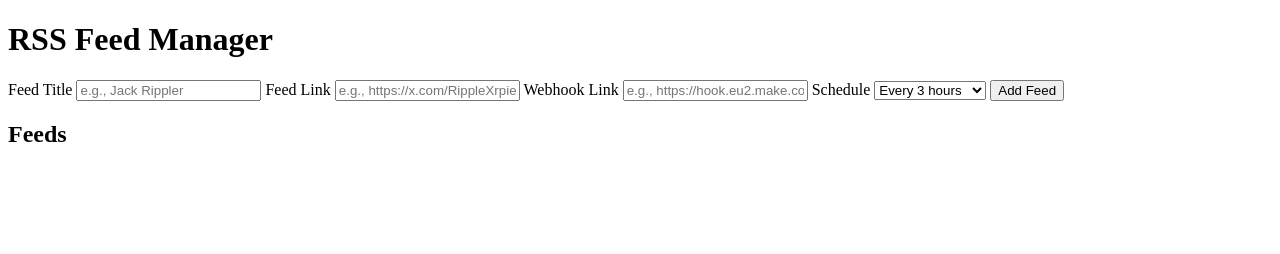
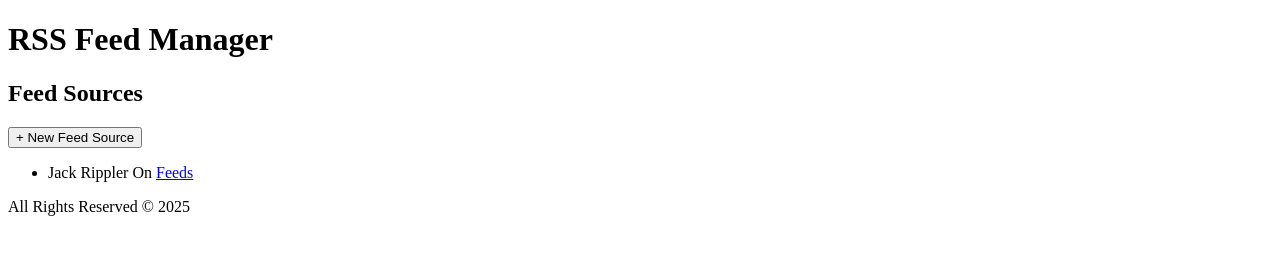
Before and after one commit to xrpgallery/rss-site, a plain HTML site: page index.html in a window 1280 px wide. Drawn offline with Linux system fonts and the light colour scheme.

Commit message:
Update index.html

```diff
--- a/index.html
+++ b/index.html
@@ -5,36 +5,32 @@
     <meta name="viewport" content="width=device-width, initial-scale=1.0">
     <title>RSS Feed Manager</title>
     <link rel="stylesheet" href="css/style.css">
+    <link href="https://fonts.googleapis.com/css2?family=Inter:wght@300;400;600&display=swap" rel="stylesheet">
 </head>
 <body>
-    <div id="app">
+    <header>
         <h1>RSS Feed Manager</h1>
+    </header>
 
-        <form id="feedForm">
-            <label for="feedTitle">Feed Title</label>
-            <input type="text" id="feedTitle" placeholder="e.g., Jack Rippler" required>
+    <main>
+        <section class="feed-container">
+            <div class="feed-header">
+                <h2>Feed Sources</h2>
+                <button id="newFeedBtn">+ New Feed Source</button>
+            </div>
+            <ul id="feedList">
+                <li>
+                    <span class="feed-title">Jack Rippler</span>
+                    <span class="status on">On</span>
+                    <a href="#" class="feed-link">Feeds</a>
+                </li>
+            </ul>
+        </section>
+    </main>
 
-            <label for="feedLink">Feed Link</label>
-            <input type="url" id="feedLink" placeholder="e.g., https://x.com/RippleXrpie" required>
-
-            <label for="webhookLink">Webhook Link</label>
-            <input type="url" id="webhookLink" placeholder="e.g., https://hook.eu2.make.com/..." required>
-
-            <label for="schedule">Schedule</label>
-            <select id="schedule">
-                <option value="3">Every 3 hours</option>
-                <option value="6">Every 6 hours</option>
-                <option value="12">Every 12 hours</option>
-            </select>
-
-            <button type="submit">Add Feed</button>
-        </form>
-
-        <div id="feeds">
-            <h2>Feeds</h2>
-            <ul id="feedList"></ul>
-        </div>
-    </div>
+    <footer>
+        <p>All Rights Reserved © 2025</p>
+    </footer>
 
     <script src="js/script.js"></script>
 </body>
```
